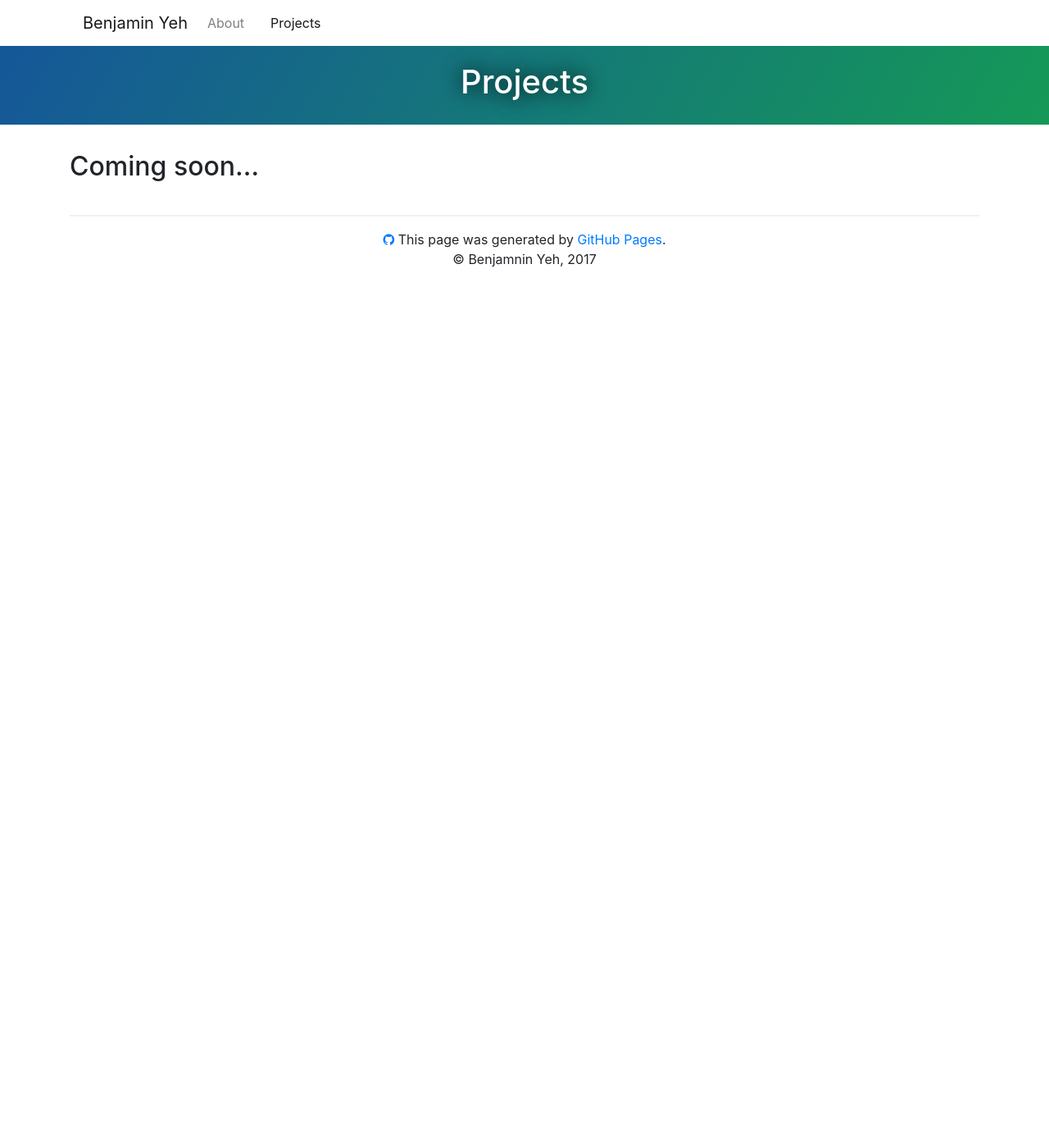
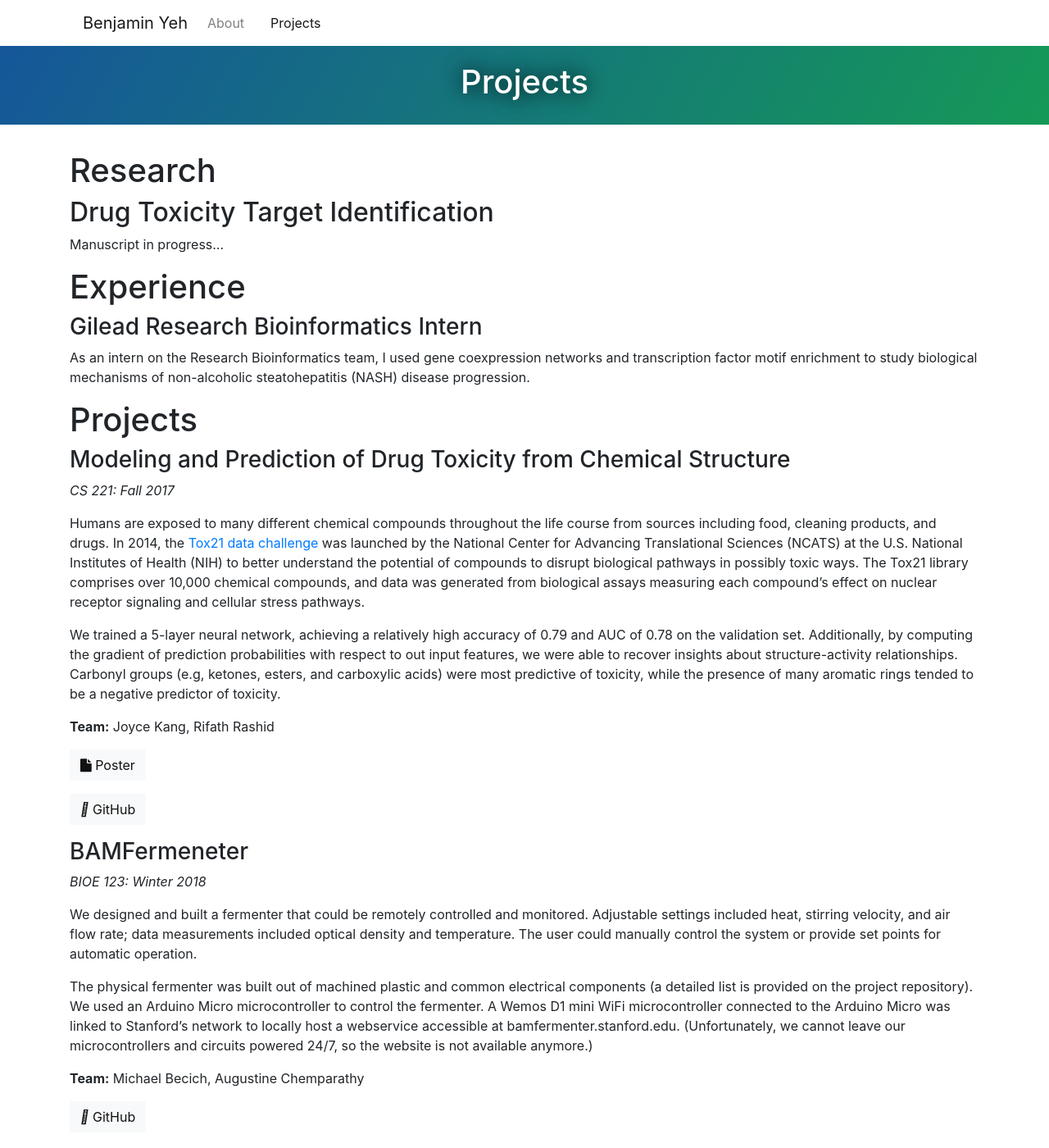
Before and after one commit to bentyeh/bentyeh.github.io, a Jekyll site: the page built from projects.md, in a window 1280 px wide and 1400 px high. Shown: the whole window at 82% size. Built offline with Jekyll 4.4.1, drawn with Linux system fonts in a browser that asks for light colours; nearby versions of some CDN libraries; some of the changed text lies outside the part shown.

Commit message:
Added projects and posts

```diff
--- a/_includes/footer.html
+++ b/_includes/footer.html
@@ -2,5 +2,5 @@
   <hr>
   <a href="{{ site.github.repository_url }}"><i class="fa fa-github"></i></a>
   <span class="site-footer-credits">This page was generated by <a href="https://pages.github.com">GitHub Pages</a>.</span>
-  <div>&copy; Benjamnin Yeh, 2017</div>
+  <div>&copy; Benjamnin Yeh, 2018</div>
 </footer>
--- a/_includes/header.html
+++ b/_includes/header.html
@@ -10,7 +10,9 @@
       </div>
       <div class="col-12 col-md-8 col-lg-9">
         <h1>Ben Yeh</h1>
-        <h2>Stanford University | Bioengineering | 2018</h2>
+        <h2>Stanford University</h2>
+        <h3>Bioengineering | 2018</h3>
+        <h3>Computer Science | 2020</h3>
 
         <!-- Contact -->
         <div class="contact">
--- a/projects.md
+++ b/projects.md
@@ -4,4 +4,48 @@ layout: default
 use_fontawesome: true
 ---
 
-## Coming soon...
+# Research
+
+## Drug Toxicity Target Identification
+
+Manuscript in progress...
+
+# Experience
+
+### Gilead Research Bioinformatics Intern
+
+As an intern on the Research Bioinformatics team, I used gene coexpression networks and transcription factor motif enrichment to study biological mechanisms of non-alcoholic steatohepatitis (NASH) disease progression.
+
+# Projects
+
+### Modeling and Prediction of Drug Toxicity from Chemical Structure
+
+*CS 221: Fall 2017*
+
+Humans are exposed to many different chemical compounds throughout the life course from sources including food, cleaning products, and drugs. In 2014, the [Tox21 data challenge](https://tripod.nih.gov/tox21/challenge/) was launched by the National Center for Advancing Translational Sciences (NCATS) at the U.S. National Institutes of Health (NIH) to better understand the potential of compounds to disrupt biological pathways in possibly toxic ways. The Tox21 library comprises over 10,000 chemical compounds, and data was generated from biological assays measuring each compound’s effect on nuclear receptor signaling and cellular stress pathways.
+
+We trained a 5-layer neural network, achieving a relatively high accuracy of 0.79 and AUC of 0.78 on the validation set. Additionally, by computing the gradient of prediction probabilities with respect to out input features, we were able to recover insights about structure-activity relationships. Carbonyl groups (e.g, ketones, esters, and carboxylic acids) were most predictive of toxicity, while the presence of many aromatic rings tended to be a negative predictor of toxicity.
+
+**Team:** Joyce Kang, Rifath Rashid
+
+<a href="https://drive.google.com/open?id=1z_RtsuLq-luNN4DpRNiYXzcOCEv4-YNJ" class="btn btn-light">
+  <i class="fa fa-file"></i> Poster
+</a>
+
+<a href="https://github.com/bentyeh/tox21_cs221" class="btn btn-light">
+  <i class="fab fa-github"></i> GitHub
+</a>
+
+### BAMFermeneter
+
+*BIOE 123: Winter 2018*
+
+We designed and built a fermenter that could be remotely controlled and monitored. Adjustable settings included heat, stirring velocity, and air flow rate; data measurements included optical density and temperature. The user could manually control the system or provide set points for automatic operation.
+
+The physical fermenter was built out of machined plastic and common electrical components (a detailed list is provided on the project repository). We used an Arduino Micro microcontroller to control the fermenter. A Wemos D1 mini WiFi microcontroller connected to the Arduino Micro was linked to Stanford's network to locally host a webservice accessible at bamfermenter.stanford.edu. (Unfortunately, we cannot leave our microcontrollers and circuits powered 24/7, so the website is not available anymore.)
+
+**Team:** Michael Becich, Augustine Chemparathy
+
+<a href="https://github.com/bentyeh/bioe123_BAMFermenter" class="btn btn-light">
+  <i class="fab fa-github"></i> GitHub
+</a>
```
Also changed, not shown: _posts/2018-11-05-vscode.md (added, +90 -0 lines).
